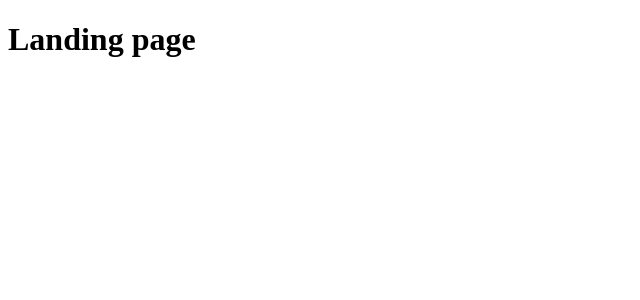
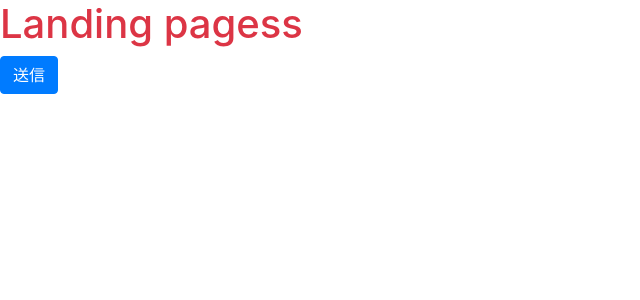
Before and after one commit to YoshijiFujiwara/micro-ticket, a Next.js app in the folder client/: page / in a window 1280 px wide. Shown: the top 300 px of the page, without its empty margins (0-640 px from the left). Built offline with nearby package versions, Linux system fonts and the light colour scheme.

Commit message:
adding bootstrap

```diff
--- /dev/null
+++ b/client/next.config.js
@@ -0,0 +1,6 @@
+module.exports = {
+  webpackDevMiddleware: (config) => {
+    config.watchOptions.poll = 300;
+    return config;
+  },
+};
--- a/client/package.json
+++ b/client/package.json
@@ -10,6 +10,7 @@
   "author": "",
   "license": "ISC",
   "dependencies": {
+    "bootstrap": "^4.4.1",
     "next": "^9.3.6",
     "react": "^16.13.1",
     "react-dom": "^16.13.1"
--- /dev/null
+++ b/client/pages/_app.js
@@ -0,0 +1,5 @@
+import "bootstrap/dist/css/bootstrap.css";
+
+export default ({ Component, pageProps }) => {
+  return <Component {...pageProps} />;
+};
--- a/client/pages/index.js
+++ b/client/pages/index.js
@@ -1,3 +1,8 @@
 export default () => {
-  return <h1>Landing page</h1>;
+  return (
+    <>
+      <h1 class="text-danger">Landing pagess</h1>
+      <button class="btn btn-primary">送信</button>
+    </>
+  );
 };
```
Also changed, not shown: 1 other file (tests, documents, lock files or other folders).
